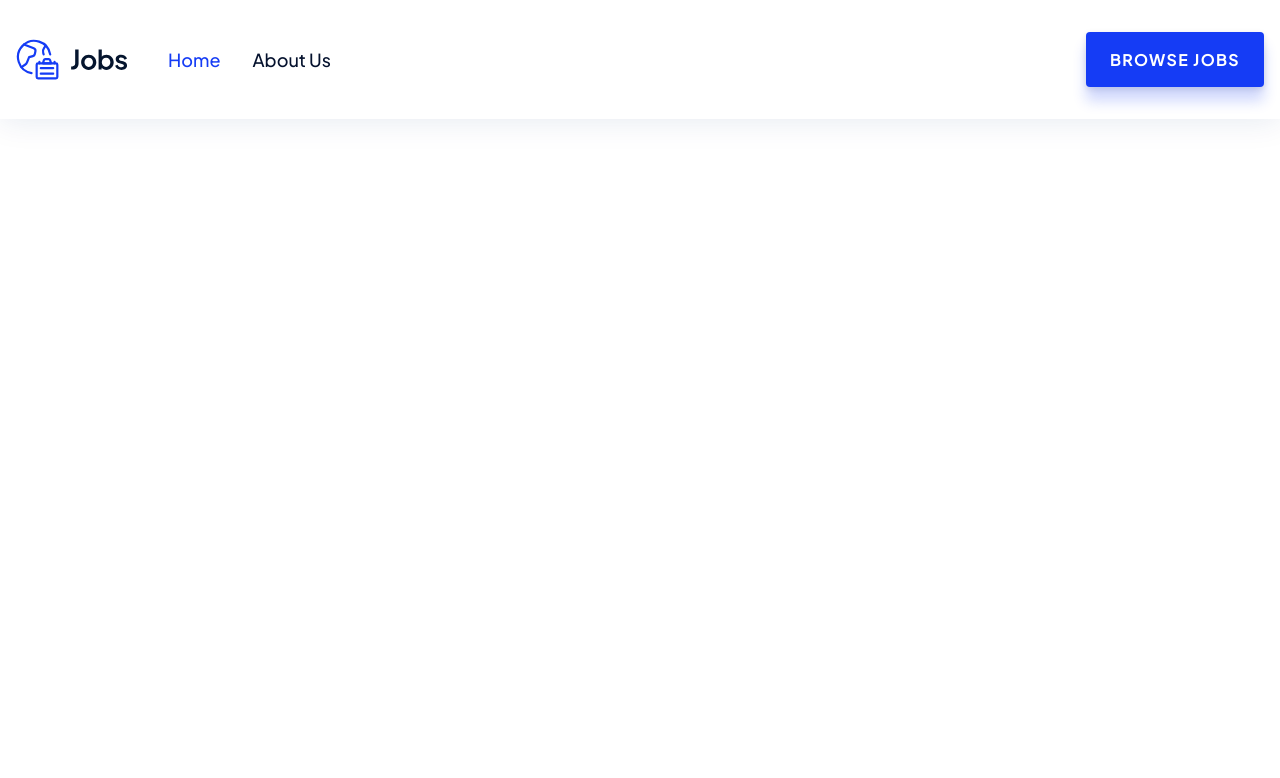
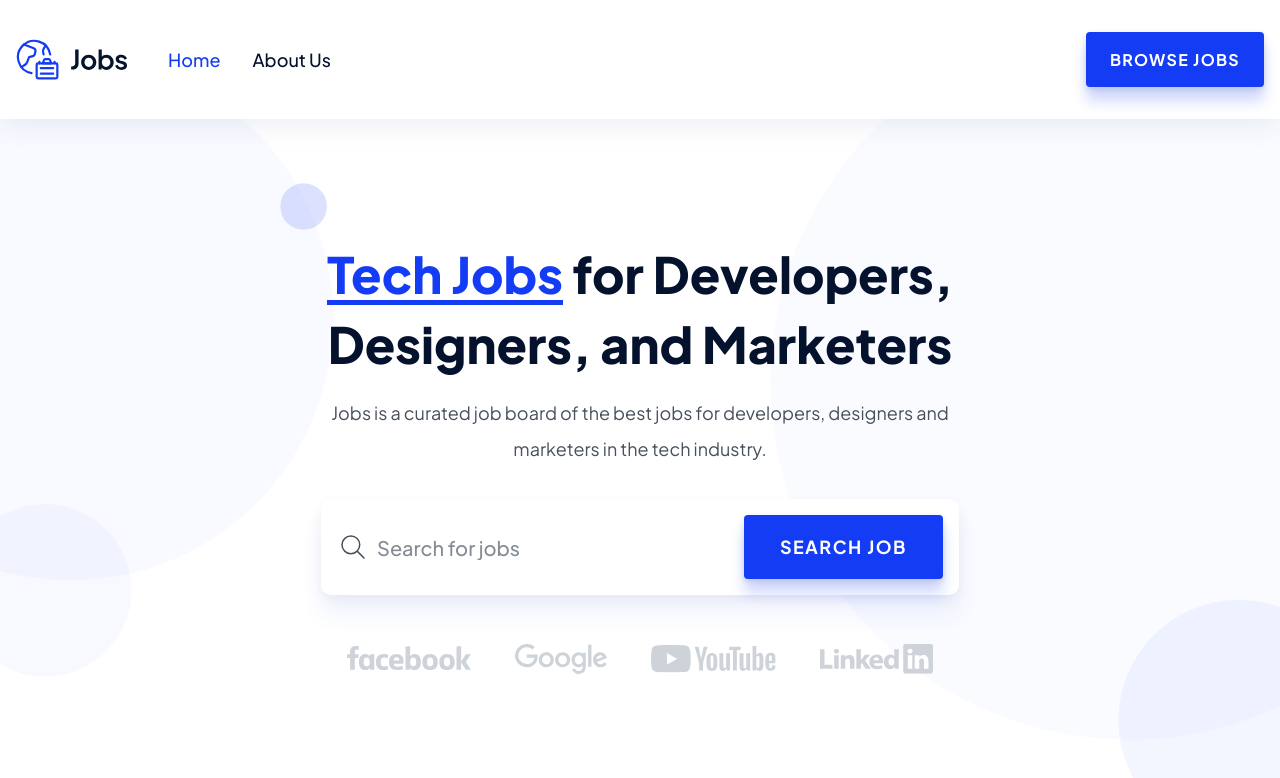
Before and after one commit to Kwesiso/Group1-Project3, a React (Vite) app: page / in a window 1280 px wide. Shown: the top 778 px of the page. Built offline with nearby package versions, Linux system fonts and the light colour scheme.

Commit message:
feat: add Hero section to Homepage

```diff
--- a/src/App.jsx
+++ b/src/App.jsx
@@ -2,6 +2,7 @@ import React from 'react'
 import GlobalStyle from './globals'
 import { BrowserRouter as Router, Route, Routes} from 'react-router-dom';
 
+import Homepage from './pages/Homepage'
 import Navbar from './components/Navbar';
 
 import styled from 'styled-components';
@@ -24,6 +25,10 @@ function App() {
 
       <Router>
         <Navbar />
+
+        <Routes>
+          <Route path='/' element={<Homepage />} />
+        </Routes>
       </Router>
     </AppStyled>
   )
--- /dev/null
+++ b/src/pages/Homepage/index.jsx
@@ -0,0 +1,56 @@
+import React from "react";
+import * as H from './styles'
+import { clients } from "../../constants";
+import Button from "../../components/Button";
+import { bubble_1, bubble_2, bubble_3, bubble_4, bubble_5, bubble_6, lookup } from "../../assets";
+
+const Homepage = () => {
+  return (
+    <H.HomepageStyled>
+      <H.Hero>
+        <H.HeroContainer>
+          <H.TextContainer>
+            <H.Header>
+              <H.Span>Tech Jobs</H.Span> for Developers, Designers, and Marketers
+            </H.Header>
+            <H.Description>
+              Jobs is a curated job board of the best jobs for developers,
+              designers and marketers in the tech industry.
+            </H.Description>
+
+            <H.SearchForm>
+              <H.SearchInput
+                placeholder="Search for jobs"
+                maxlength="256"
+                required={true}
+                bg={lookup}
+              />
+              <Button
+                type1="primary"
+                type2="large"
+                width="100%"
+                value="Search Job"
+                heroButton={true}
+              />
+            </H.SearchForm>
+          </H.TextContainer>
+
+          <H.Clients>
+            {clients.map((client) => (
+              <H.ClientLogo key={client.id} src={client.logo} alt="client-logo" />
+            ))}
+          </H.Clients>
+        </H.HeroContainer>
+
+        <H.Bubble src={bubble_1} alt="bubble1" top='-4rem' left='-12rem' />
+        <H.Bubble src={bubble_2} alt="bubble2" top='4rem' left='17.5rem' />
+        <H.Bubble src={bubble_3} alt="bubble3" top='24rem' left='-2.6rem' />
+        <H.Bubble src={bubble_4} alt="bubble4" top='-6rem' right='-13rem' />
+        <H.Bubble src={bubble_5} alt="bubble5" top='30rem' right='-5rem' />
+        <H.Bubble src={bubble_6} alt="bubble6" top='44rem' right='21rem' />
+      </H.Hero>
+    </H.HomepageStyled>
+  );
+};
+
+export default Homepage;
--- /dev/null
+++ b/src/pages/Homepage/styles.jsx
@@ -0,0 +1,121 @@
+import styled from "styled-components";
+
+export const HomepageStyled = styled.main`
+  width: 100%;
+  display: flex;
+  flex-direction: column;
+  align-items: center;
+`;
+
+export const Hero = styled.section`
+  width: 100%;
+  padding: 7.5rem 0;
+  display: flex;
+  align-items: center;
+  justify-content: center;
+  position: relative;
+  overflow: hidden;
+`;
+
+export const HeroContainer = styled.div`
+  width: 100%;
+  padding: 0 var(--space-16);
+  max-width: 670px;
+`;
+
+export const Clients = styled.div`
+  width: 100%;
+  display: flex;
+  align-items: center;
+  justify-content: center;
+  flex-wrap: wrap;
+  margin-top: var(--space-38);
+`;
+
+export const ClientLogo = styled.img`
+  max-width: 100%;
+  margin: var(--space-10) var(--space-22);
+`;
+
+export const TextContainer = styled.div`
+  width: 100%;
+  display: flex;
+  flex-direction: column;
+  text-align: center;
+  gap: var(--space-16);
+`;
+
+export const Header = styled.h1`
+  font-size: var(--display-3-sm);
+  line-height: var(--line-height-h2);
+  font-weight: 800;
+
+  @media (min-width: 768px) {
+    font-size: var(--heading-h1-sm);
+    line-height: var(--line-height-h1);
+  }
+`;
+
+export const Span = styled.span`
+  color: var(--color-primary-1);
+  position: relative;
+
+  &:after {
+    content: "";
+    width: 100%;
+    height: 0.2rem;
+    background: var(--color-primary-1);
+    display: inline-block;
+    position: absolute;
+    bottom: 0;
+    left: 0;
+
+    @media (min-width: 768px) {
+      height: 0.3rem;
+    }
+  }
+`;
+
+export const Description = styled.p``;
+
+export const SearchForm = styled.form`
+  width: 100%;
+  display: flex;
+  flex-direction: column;
+  margin-top: var(--space-16);
+  gap: var(--space-24);
+  position: relative;
+
+  @media (min-width: 640px) {
+    flex-direction: row;
+    gap: 0;
+  }
+`;
+
+export const SearchInput = styled.input`
+  width: 100%;
+  background-image: url(${(props) => props.bg});
+  background-position: 1.25rem 50%;
+  background-size: auto;
+  background-repeat: no-repeat;
+  padding-left: var(--space-56);
+
+  @media (min-width: 640px) {
+    height: 6rem;
+    padding-right: 40%;
+  }
+`;
+
+export const Bubble = styled.img`
+  position: absolute;
+  z-index: -1;
+  top: ${props => props.top};
+  bottom: ${props => props.bottom};
+  left: ${props => props.left};
+  right: ${props => props.right};
+  display: none;
+
+  @media (min-width: 768px) {
+    display: block;
+  }
+`;
```
